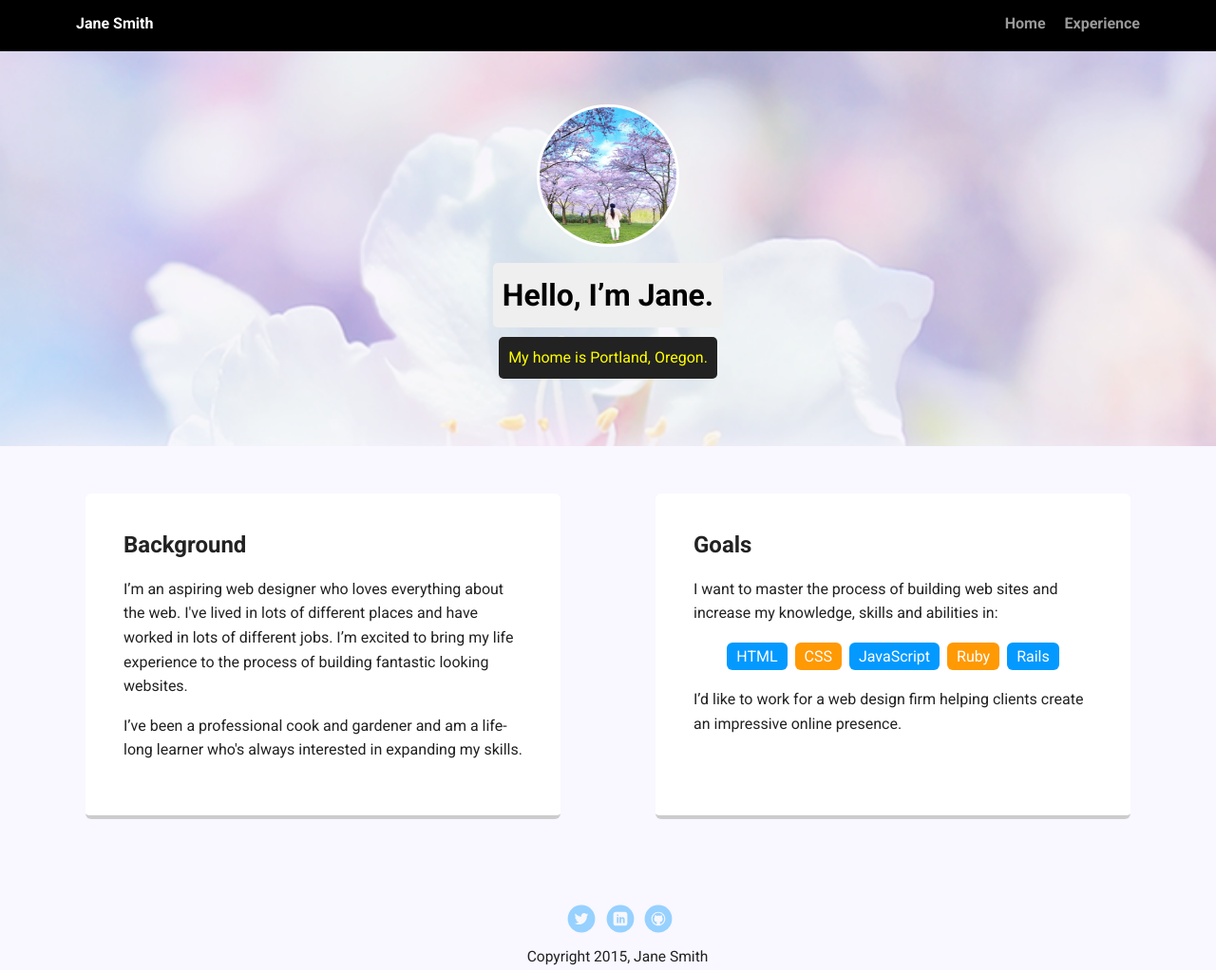
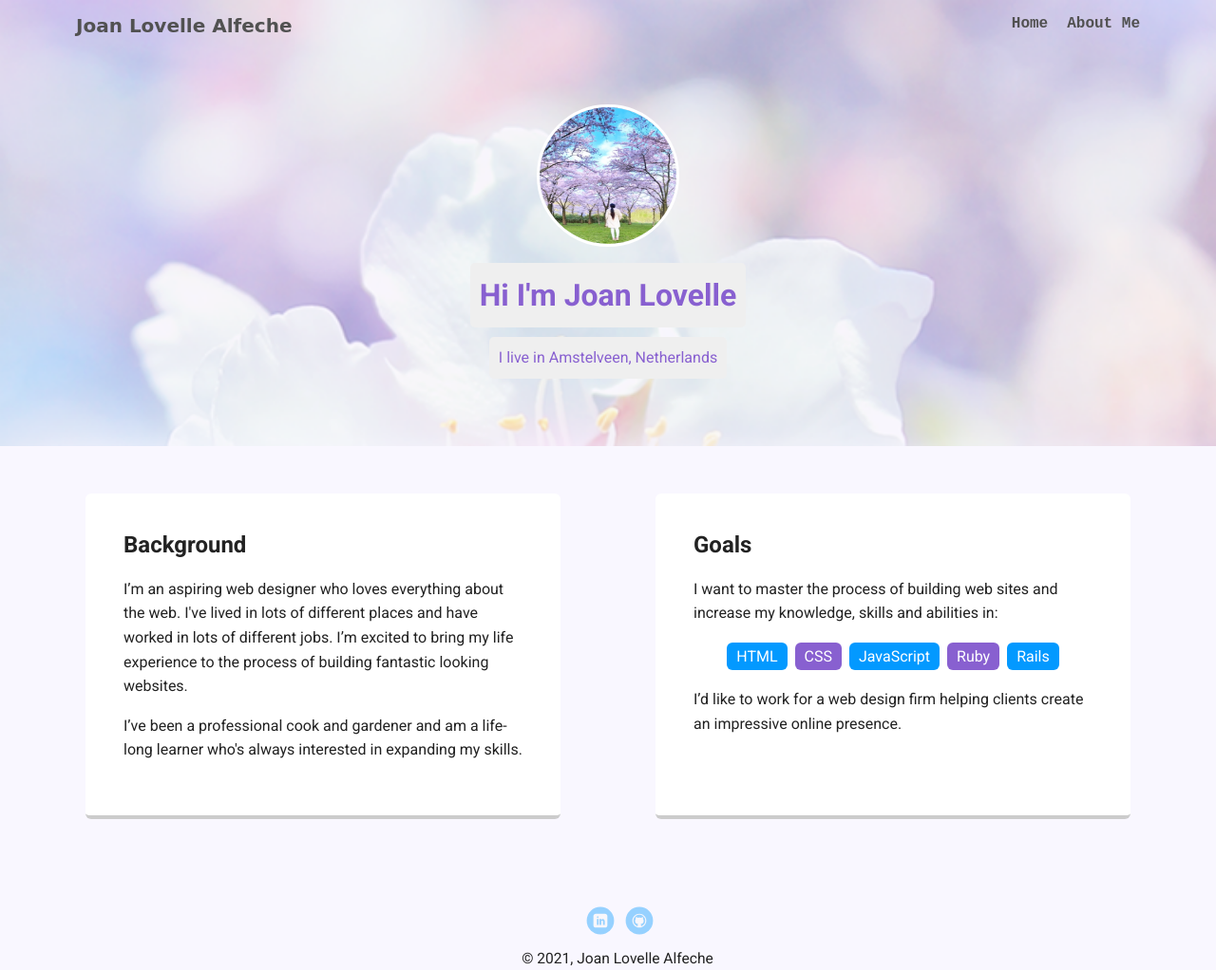
Before and after one commit to Jlovellealfeche/techdegree-project-1, a plain HTML site: page index.html in a window 1280 px wide. Shown: the whole page at 95% size. Drawn offline with Linux system fonts and the light colour scheme; a web font is replaced by a local one.

Commit message:
Edited nav font, colors and content
Still in step 3. to be continued

```diff
--- a/index.html
+++ b/index.html
@@ -8,18 +8,18 @@
   <link href="https://fonts.googleapis.com/css?family=Muli%7CRoboto:400,300,500,700,900" rel="stylesheet"></head>
   <body>
 
-    <div class="main-nav">
+    <nav>
         <ul class="nav">
-          <li class="name">Jane Smith</li>
-          <li><a href="#">Home</a></li>
-          <li><a href="#">Experience</a></li>
+          <li class="name">Joan Lovelle Alfeche</li>
+          <li><a href="index.html">Home</a></li>
+          <li><a href="#">About Me</a></li>
         </ul>
-    </div>
+    </nav>
 
     <header>
       <img src="images/profilephoto.png" alt="me looking above te sakura trees" class="profile-image">
-      <h1 class="tag name">Hello, I’m Jane.</h1>
-      <p class="tag location">My home is Portland, Oregon.</p>
+      <h1 class="tag name">Hi I'm Joan Lovelle</h1>
+      <p class="tag location">I live in Amstelveen, Netherlands</p>
     </header>
 
     <main class="flex">
@@ -45,11 +45,10 @@
     </main>
     <footer>
       <ul>
-        <li><a href="#" class="social twitter">Twitter</a></li>
         <li><a href="#" class="social linkedin">LinkedIn</a></li>
         <li><a href="#" class="social github">Github</a></li>
       </ul>
-      <p class="copyright">Copyright 2015, Jane Smith</p>
+      <p class="copyright">&copy; 2021, Joan Lovelle Alfeche</p>
     </footer>
   </body>
   </html>
--- a/styles.css
+++ b/styles.css
@@ -15,18 +15,21 @@ body {
 
 a {
   text-decoration: none;
-  color: #999;
+  font-family: Andale Mono, monospace;
+  color: #515151;
 }
+
 a:hover {
   color: #6633ff;
 }
 
 /* Section Styles */
 
-.main-nav {
+nav {
   width: 100%;
-  background: black;
-  min-height: 30px;
+  /* see how it looks without this bg color i may need to remove this
+   background: #c2c9e1;*/
+  min-height: 20px;
   padding: 10px;
   position: fixed;
   text-align: center;
@@ -43,9 +46,13 @@ a:hover {
 .nav .name {
     display: block;
     margin-right: auto;
-    color: white;
+    color: #515151;
+    font-family: Snell Roundhand, cursive;
+    font-size: 20px;
 }
+
 .nav li {
+  font-family: Arial, Helvetica, sans-serif;
   padding: 5px 10px 10px 10px;
 }
 .nav a {
@@ -62,9 +69,11 @@ header {
   overflow: hidden;
   padding-top: 60px;
 }
+
 header {
   line-height: 1.5;
 }
+
 header .profile-image {
   margin-top: 50px;
   width: 150px;
@@ -78,16 +87,17 @@ header .profile-image:hover {
 }
 .tag {
   background-color: #efefef;
-  color: black;
+  color: rgb(136, 96, 208);
   padding: 10px;
   border-radius: 5px;
   display: table;
   margin: 10px auto;
 }
+
 .location {
-  background-color: #222;
-  color: yellow;
+  color: rgb(136, 96, 208);
 }
+
 .card {
   margin: 30px;
   padding: 20px 40px 40px;
@@ -110,7 +120,7 @@ ul.skills {
 .skills li {
   border-radius: 6px;
   display: inline-block;
-  background: #ff9904;
+  background:rgb(136, 96, 208);
   color: white;
   padding: 5px 10px;
   margin: 2px;
@@ -151,9 +161,7 @@ a.social {
   opacity: .4;
   transition: all .5s;
 }
-a.twitter {
-  background-image: url(images/twitter.svg);
-}
+
 a.linkedin {
   background-image: url(images/linkedin.svg);
 }
```
Also changed, not shown: images/portland.jpg (deleted), 2 other files.
